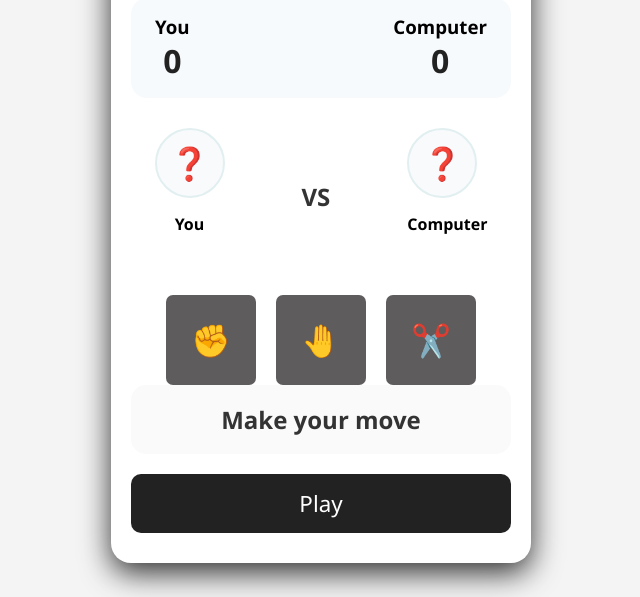
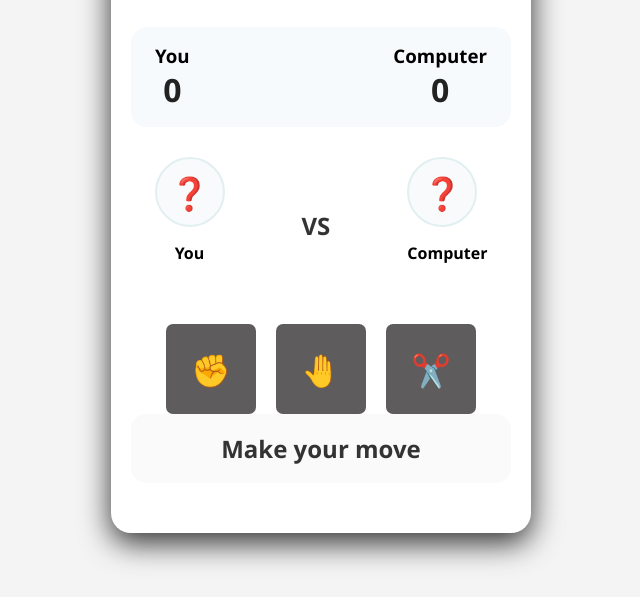
Before and after one commit to CalebAdelaja/Rock-Paper-Scissor, a plain HTML site: page index.html in a window 1280 px wide. Shown: the part 203-800 px from the top of the page, without its empty margins (319-959 px from the left). Drawn offline with Linux system fonts and the light colour scheme.

Commit message:
first commit

```diff
--- a/index.html
+++ b/index.html
@@ -44,8 +44,6 @@
         <div class="result-container">
             <p class="result-text">Make your move</p>
         </div>
-
-        <button id="play-btn">Play</button>
     </main>
 
     <div class="comp-winning-state">
```
